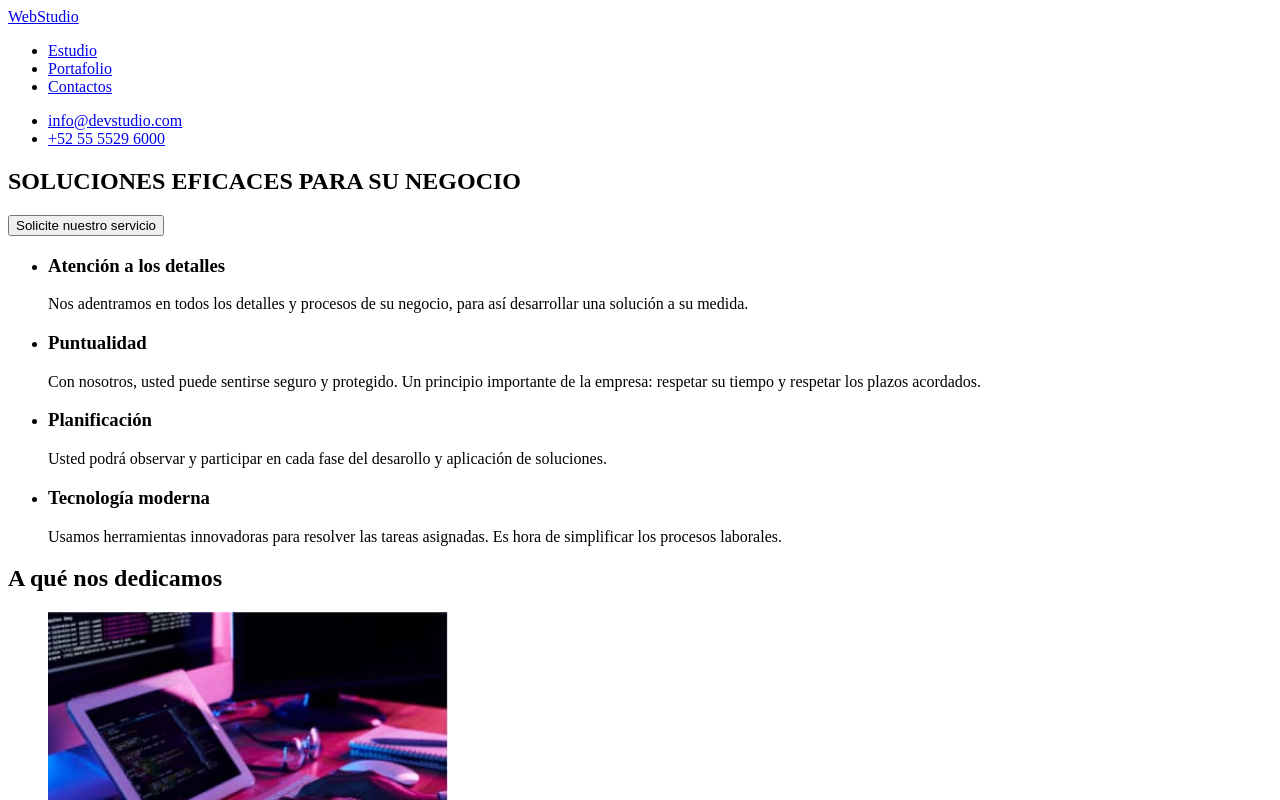
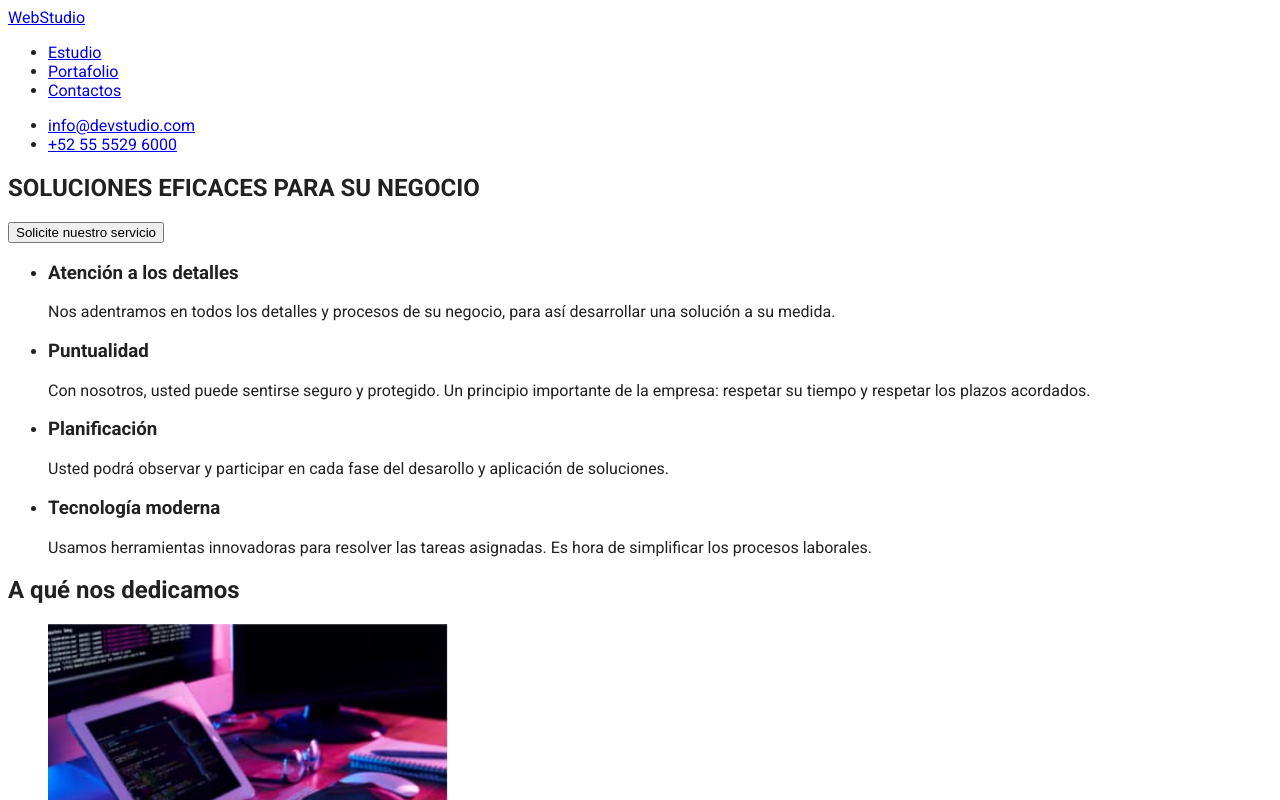
Before and after one commit to laucas830/goit-markup-hw-02, a plain HTML site: page index.html in a window 1280 px wide. Shown: the top 800 px of the page. Drawn offline with Linux system fonts and the light colour scheme.

Commit message:
se relaciona fuente desde google fonts
se relaciona fuente desde google fonts  y se enlazan archivos html entre si y con css

```diff
--- a/index.html
+++ b/index.html
@@ -5,6 +5,10 @@
     <meta http-equiv="X-UA-Compatible" content="IE=edge" />
     <meta name="viewport" content="width=device-width, initial-scale=1.0" />
     <title>Homework-1</title>
+    <link rel="preconnect" href="https://fonts.googleapis.com">
+    <link rel="preconnect" href="https://fonts.gstatic.com" crossorigin>
+    <link href="https://fonts.googleapis.com/css2?family=Raleway:wght@700&family=Roboto:wght@400;500;700;900&display=swap" rel="stylesheet">
+    <link rel="stylesheet" href="css/styles.css" />
   </head>
   <body>
     <header>
@@ -12,7 +16,7 @@
       <nav>
         <ul>
           <li><a href="#Estudio">Estudio</a></li>
-          <li><a href="#Portafolio">Portafolio</a></li>
+          <li><a href="portafolio.html">Portafolio</a></li>
           <li><a href="#Contactos">Contactos</a></li>
         </ul>
       </nav>
@@ -124,7 +128,7 @@
       </section>
     </main>
     <footer>
-      <a href="#WebStudio">#WebStudio</a>
+      <a href="index.html">#WebStudio</a>
       <address>
         <a
           href="https://goo.gl/maps/TvzXEUm9JwMV7pUS8"
```
